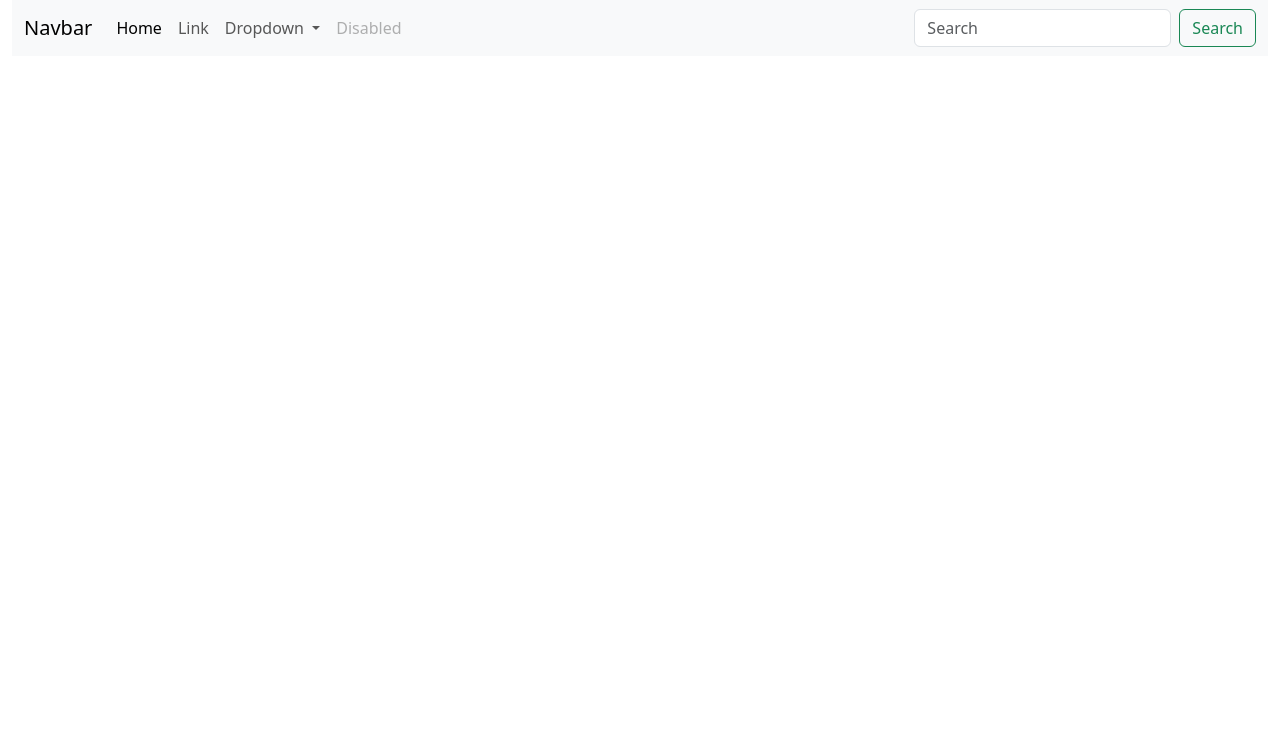
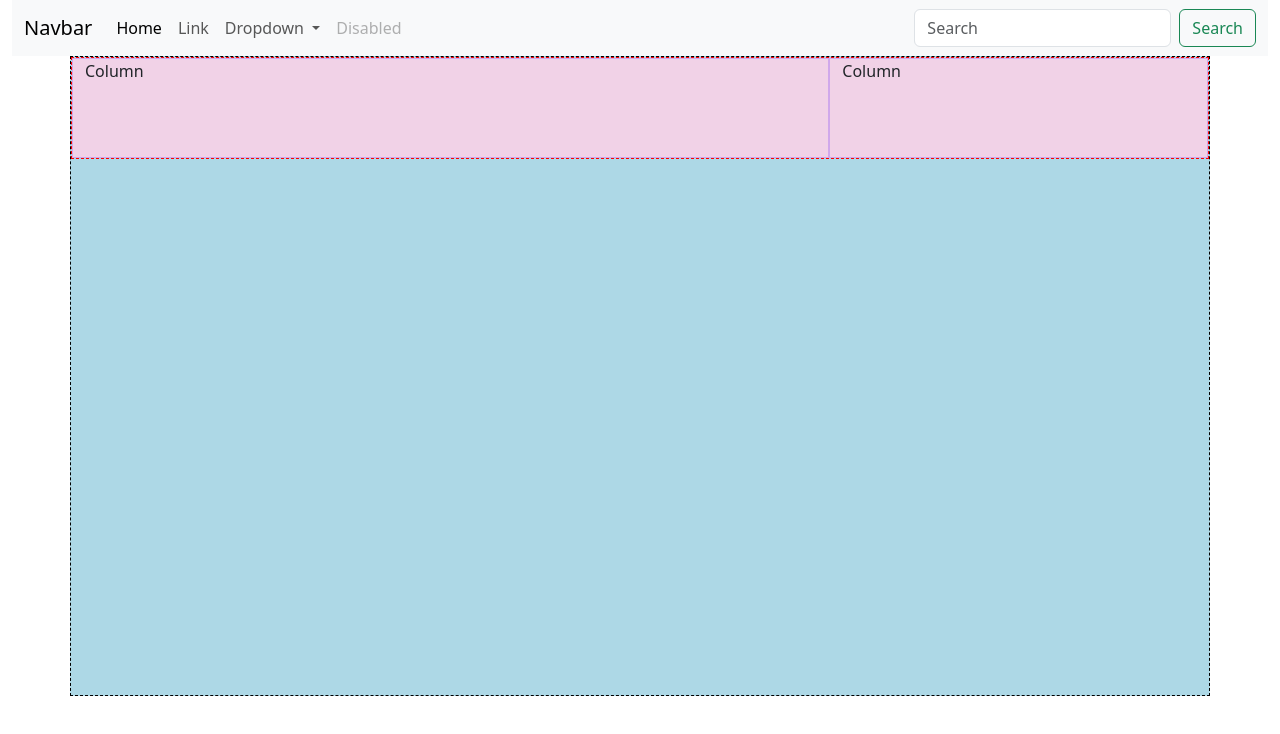
Before and after one commit to michelangelomancini4/html-css-bootstrap-dashboard, a plain HTML site: page index.html in a window 1280 px wide. Drawn offline with nearby package versions, Linux system fonts and the light colour scheme.

Commit message:
creazione macrostruttura macroblocchi main

```diff
--- a/css/style.css
+++ b/css/style.css
@@ -0,0 +1,17 @@
+/* regole di debug macro */
+
+main .container {
+    border: 1px dashed black;
+    background-color: lightblue;
+    min-height: 80vh;
+}
+
+main .row{
+    border: 1px dashed red;
+}
+
+main .col{
+    height: 100px;
+    background-color: #f1d2e7;
+    border: 1px solid #d0a8eb;
+}
--- a/index.html
+++ b/index.html
@@ -20,7 +20,7 @@
     <!-- container generale -->
     <div class="container-fluid">
         <header>
-            <!-- navbar header -->
+            <!-- navbar -->
             <nav class="navbar navbar-expand-lg bg-body-tertiary">
                 <div class="container-fluid">
                   <a class="navbar-brand" href="#">Navbar</a>
@@ -58,6 +58,25 @@
                 </div>
               </nav>
         </header>
+
+            <main>
+                <div class="container">
+                    <div class="row row-cols-1 row-cols-lg-2">
+                      <div class="col col-lg-8">
+                        Column
+                      </div>
+                      <div class="col col-lg-4 ">
+                        Column
+                      </div>
+
+                    </div>
+                  </div>
+
+
+            <!-- tabellone main -->
+            <table class="table table-striped table-hover">
+            </table>
+        </main>
     </div>
 
 
```
